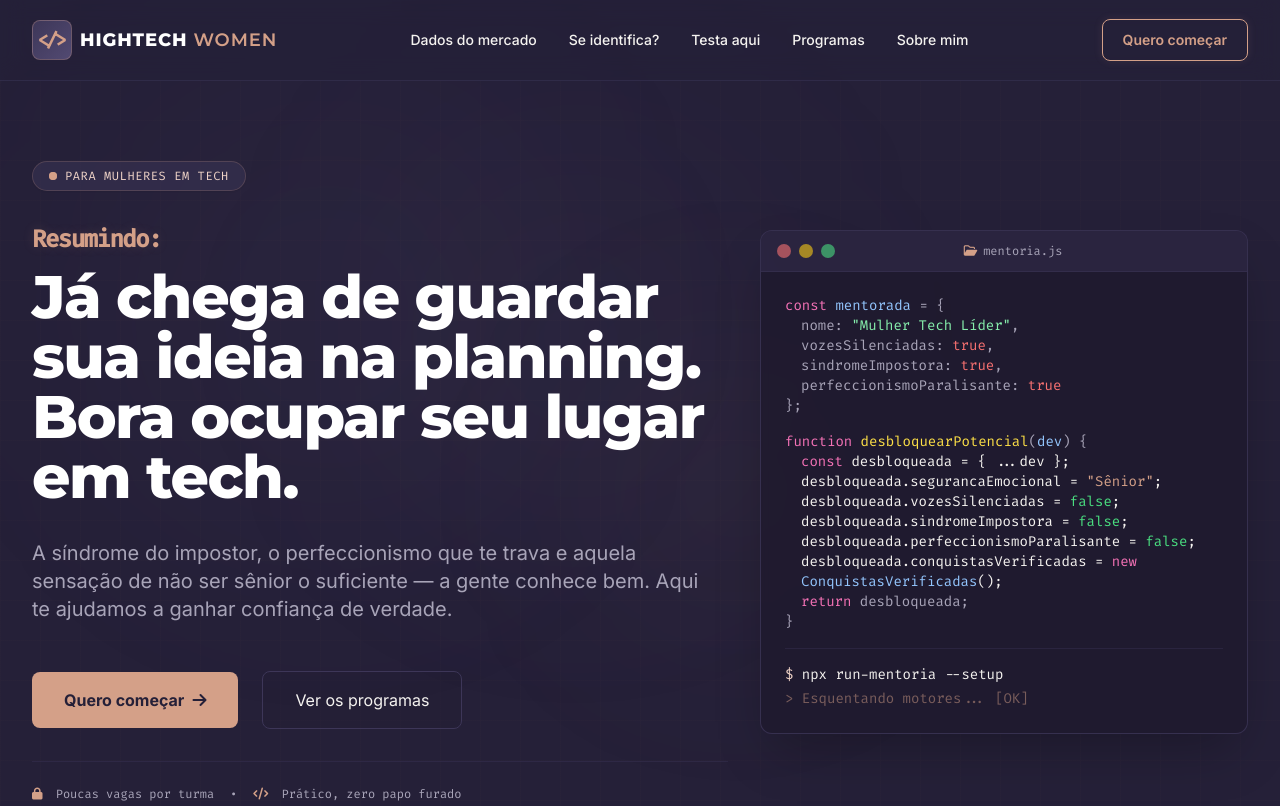
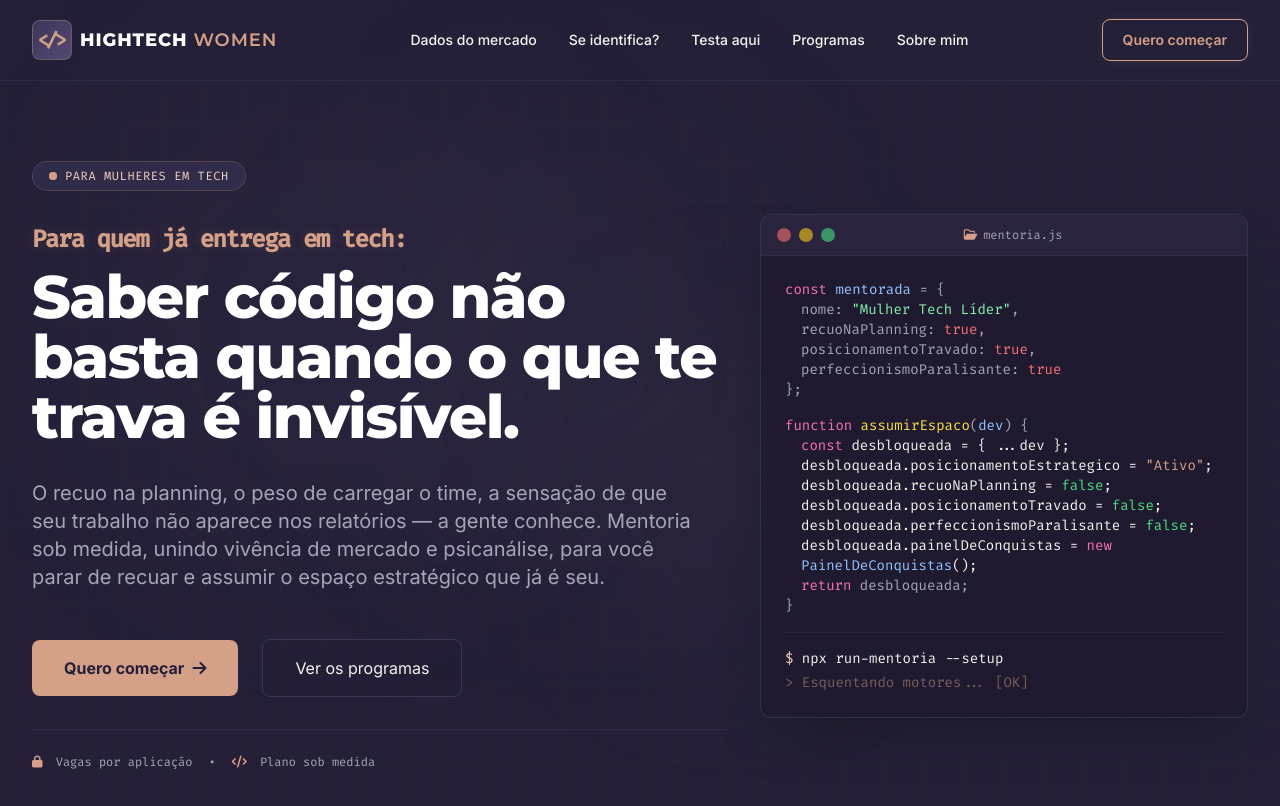
Before and after one commit to pachicodes/mentoria-hightech-women, a website: page index.html in a window 1280 px wide. Shown: the top 806 px of the page. Drawn offline with Linux system fonts and the light colour scheme.

Commit message:
Refine content in index.html: update meta descriptions for clarity, adjust headlines and subheadlines for better engagement, and modify key phrases to enhance the messaging around mentorship for women in tech.

```diff
--- a/index.html
+++ b/index.html
@@ -4,17 +4,17 @@
   <meta charset="UTF-8">
   <meta name="viewport" content="width=device-width, initial-scale=1.0">
   <title>Mentoria de Carreira e Posicionamento para Mulheres em Tech</title>
-  <meta name="description" content="Uma mentoria sob medida para mulheres sêniores e plenas em tecnologia. Una estratégia de Big Techs com a profundidade da psicanálise para destravar sua liderança.">
+  <meta name="description" content="Mentoria sob medida para mulheres plenas e sêniores em tech. Vivência de mercado + olhar psicanalítico para destravar posicionamento e liderança — sem fórmulas prontas.">
 
   <meta property="og:type" content="website">
   <meta property="og:title" content="Mentoria de Carreira e Posicionamento para Mulheres em Tech">
-  <meta property="og:description" content="Uma mentoria sob medida para mulheres sêniores e plenas em tecnologia. Una estratégia de Big Techs com a profundidade da psicanálise para destravar sua liderança.">
+  <meta property="og:description" content="Mentoria sob medida para mulheres plenas e sêniores em tech. Vivência de mercado + olhar psicanalítico para destravar posicionamento e liderança — sem fórmulas prontas.">
   <meta property="og:image" content="assets/mentor.jpg">
   <meta property="og:image:width" content="900">
   <meta property="og:image:height" content="1023">
   <meta name="twitter:card" content="summary_large_image">
   <meta name="twitter:title" content="Mentoria de Carreira e Posicionamento para Mulheres em Tech">
-  <meta name="twitter:description" content="Uma mentoria sob medida para mulheres sêniores e plenas em tecnologia. Una estratégia de Big Techs com a profundidade da psicanálise para destravar sua liderança.">
+  <meta name="twitter:description" content="Mentoria sob medida para mulheres plenas e sêniores em tech. Vivência de mercado + olhar psicanalítico para destravar posicionamento e liderança — sem fórmulas prontas.">
   <meta name="twitter:image" content="assets/mentor.jpg">
 
   <link rel="icon" href="favicon.svg" type="image/svg+xml">
@@ -110,13 +110,13 @@
 
             <!-- Headline -->
             <h1 class="font-display font-extrabold text-3xl sm:text-4xl md:text-5xl lg:text-6xl tracking-tight leading-[1.1] text-white">
-              <span class="font-mono text-tech-gold text-xl sm:text-2xl block mb-3 font-semibold gold-glow-text">Resumindo:</span>
-              Já chega de guardar sua ideia na planning. Bora ocupar seu lugar em tech.
+              <span class="font-mono text-tech-gold text-xl sm:text-2xl block mb-3 font-semibold gold-glow-text">Para quem já entrega em tech:</span>
+              Saber código não basta quando o que te trava é invisível.
             </h1>
 
             <!-- Subheadline -->
             <p class="text-lg md:text-xl text-tech-text-muted max-w-2xl leading-relaxed">
-              A síndrome do impostor, o perfeccionismo que te trava e aquela sensação de não ser sênior o suficiente — a gente conhece bem. Aqui te ajudamos a ganhar confiança de verdade.
+              O recuo na planning, o peso de carregar o time, a sensação de que seu trabalho não aparece nos relatórios — a gente conhece. Mentoria sob medida, unindo vivência de mercado e psicanálise, para você parar de recuar e assumir o espaço estratégico que já é seu.
             </p>
 
             <!-- Action Buttons and trust proof -->
@@ -132,9 +132,9 @@
 
             <!-- Developer Friendly Indicator -->
             <div class="flex items-center space-x-4 pt-6 border-t border-tech-purple-light/40 text-xs font-mono text-tech-text-muted">
-              <span><i class="fa-solid fa-lock text-tech-gold mr-1.5"></i> Poucas vagas por turma</span>
+              <span><i class="fa-solid fa-lock text-tech-gold mr-1.5"></i> Vagas por aplicação</span>
               <span>•</span>
-              <span><i class="fa-solid fa-code text-tech-gold mr-1.5"></i> Prático, zero papo furado</span>
+              <span><i class="fa-solid fa-code text-tech-gold mr-1.5"></i> Plano sob medida</span>
             </div>
 
           </div>
@@ -165,35 +165,35 @@
                   nome: <span class="text-green-300">"Mulher Tech Líder"</span>,
                 </div>
                 <div class="pl-4">
-                  vozesSilenciadas: <span class="text-red-400">true</span>,
+                  recuoNaPlanning: <span class="text-red-400">true</span>,
                 </div>
                 <div class="pl-4">
-                  sindromeImpostora: <span class="text-red-400">true</span>,
+                  posicionamentoTravado: <span class="text-red-400">true</span>,
                 </div>
                 <div class="pl-4">
                   perfeccionismoParalisante: <span class="text-red-400">true</span>
                 </div>
                 <div>};</div>
                 <div class="mt-4">
-                  <span class="text-pink-400">function</span> <span class="text-yellow-300">desbloquearPotencial</span>(<span class="text-blue-300">dev</span>) {
+                  <span class="text-pink-400">function</span> <span class="text-yellow-300">assumirEspaco</span>(<span class="text-blue-300">dev</span>) {
                 </div>
                 <div class="pl-4 text-tech-text">
                   <span class="text-pink-400">const</span> desbloqueada = { ...dev };
                 </div>
                 <div class="pl-4 text-tech-text">
-                  desbloqueada.segurancaEmocional = <span class="text-tech-gold">"Sênior"</span>;
+                  desbloqueada.posicionamentoEstrategico = <span class="text-tech-gold">"Ativo"</span>;
                 </div>
                 <div class="pl-4 text-tech-text">
-                  desbloqueada.vozesSilenciadas = <span class="text-green-400">false</span>;
+                  desbloqueada.recuoNaPlanning = <span class="text-green-400">false</span>;
                 </div>
                 <div class="pl-4 text-tech-text">
-                  desbloqueada.sindromeImpostora = <span class="text-green-400">false</span>;
+                  desbloqueada.posicionamentoTravado = <span class="text-green-400">false</span>;
                 </div>
                 <div class="pl-4 text-tech-text">
                   desbloqueada.perfeccionismoParalisante = <span class="text-green-400">false</span>;
                 </div>
                 <div class="pl-4 text-tech-text">
-                  desbloqueada.conquistasVerificadas = <span class="text-pink-400">new</span> <span class="text-blue-300">ConquistasVerificadas</span>();
+                  desbloqueada.painelDeConquistas = <span class="text-pink-400">new</span> <span class="text-blue-300">PainelDeConquistas</span>();
                 </div>
                 <div class="pl-4">
                   <span class="text-pink-400">return</span> desbloqueada;
@@ -589,21 +589,21 @@
           <!-- Text Column (7 Cols) -->
           <div class="lg:col-span-7 space-y-6">
             <span class="font-mono text-xs text-tech-gold tracking-widest uppercase">[ A Mentora ]</span>
-            <h2 class="font-display font-extrabold text-3xl sm:text-4xl text-white">OI, eu sou a Pachi!</h2>
+            <h2 class="font-display font-extrabold text-3xl sm:text-4xl text-white">Oi, eu sou a Pachi!</h2>
             <div class="h-1 w-20 bg-tech-gold rounded-full"></div>
 
             <p class="text-lg text-tech-text-muted leading-relaxed font-light">
               Eu passei anos gerenciando comunidades e liderando processos em grandes ambientes de tecnologia. Mas, ao longo dessa jornada, o que realmente me transformou foi perceber que o nó que trava as mulheres mais brilhantes do mercado raramente é a falta de conhecimento técnico. Quase sempre, o desafio é o peso invisível de se posicionar.
             </p>
             <p class="text-lg text-tech-text-muted leading-relaxed font-light">
-              Por isso, decidi construir um espaço de insubordinação. Uni minha vivência prática de mercado ao olhar profundo da psicanálise para criar um acompanhamento que foge completamente de fórmulas prontas. Não estou aqui para te ensinar regras de mercado corporativo que você já está cansada de saber. Estou aqui para te escutar de verdade, entender seus desafios e possíveis bloqueios e te dar os empurrões necessários para você parar de recuar e ocupar o seu lugar na linha de frente do ecossistema de tecnologia. É um plano de alfaiataria, desenhado para a sua realidade, porque mudar o mundo começa quando a gente ajuda a mudar a realidade de quem está do nosso lado.
+              Por isso, decidi construir um espaço de insubordinação. Uni minha vivência prática de mercado ao olhar profundo da psicanálise para criar um acompanhamento que foge completamente de fórmulas prontas. Não estou aqui para te ensinar regras de mercado corporativo que você já está cansada de saber. Estou aqui para te escutar de verdade, entender seus desafios e possíveis bloqueios e te dar os empurrões necessários para você parar de recuar e ocupar o seu lugar na linha de frente do ecossistema de tecnologia. É um plano sob medida, desenhado para a sua realidade, porque mudar o mundo começa quando a gente ajuda a mudar a realidade de quem está do nosso lado.
             </p>
 
             <div class="grid grid-cols-2 gap-6 pt-4 text-sm font-mono text-tech-text-muted">
               <div class="flex items-center space-x-3"><i class="fa-solid fa-building text-tech-gold text-lg"></i><span>Grandes ambientes de tech</span></div>
               <div class="flex items-center space-x-3"><i class="fa-solid fa-ear-listen text-tech-gold text-lg"></i><span>Escuta de verdade</span></div>
               <div class="flex items-center space-x-3"><i class="fa-solid fa-brain text-tech-gold text-lg"></i><span>Abordagem Psicanalítica</span></div>
-              <div class="flex items-center space-x-3"><i class="fa-solid fa-rocket text-tech-gold text-lg"></i><span>Planos de alfaiataria</span></div>
+              <div class="flex items-center space-x-3"><i class="fa-solid fa-rocket text-tech-gold text-lg"></i><span>Nada de cópia e cola</span></div>
             </div>
           </div>
 
```
